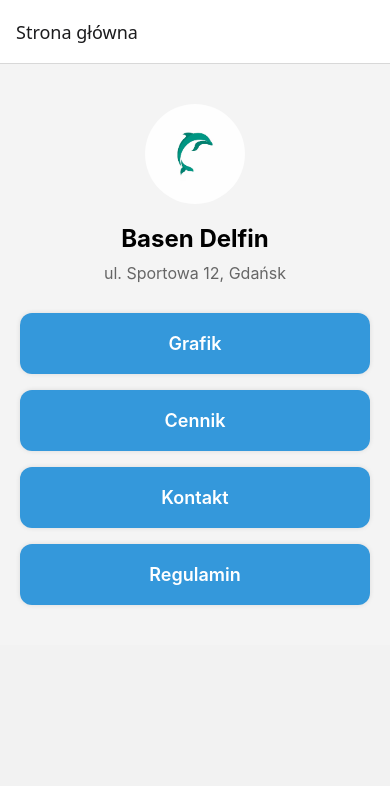
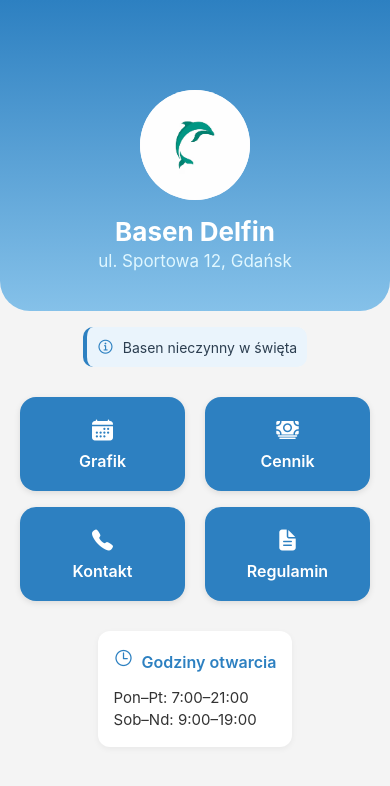
Before and after one commit to programista-nautil/SportowaPlacowkaApp, a React Native app: screen /Home in a window 390 px wide. Shown: the top 786 px of the page. Built offline with nearby package versions, Linux system fonts and the light colour scheme.

Commit message:
stylizacja ekranów

```diff
--- a/App.js
+++ b/App.js
@@ -8,17 +8,43 @@ import PricingScreen from './screens/PricingScreen'
 import ContactScreen from './screens/ContactScreen'
 import RulesScreen from './screens/RulesScreen'
 
+import GradientHeader from './components/GradientHeader'
+
 const Stack = createNativeStackNavigator()
 
 export default function App() {
 	return (
 		<NavigationContainer>
 			<Stack.Navigator initialRouteName='Home'>
-				<Stack.Screen name='Home' component={HomeScreen} options={{ title: 'Strona główna' }} />
-				<Stack.Screen name='Schedule' component={ScheduleScreen} options={{ title: 'Grafik' }} />
-				<Stack.Screen name='Pricing' component={PricingScreen} options={{ title: 'Cennik' }} />
-				<Stack.Screen name='Contact' component={ContactScreen} options={{ title: 'Kontakt' }} />
-				<Stack.Screen name='Rules' component={RulesScreen} options={{ title: 'Regulamin' }} />
+				<Stack.Screen name='Home' component={HomeScreen} options={{ headerShown: false }} />
+				<Stack.Screen
+					name='Schedule'
+					component={ScheduleScreen}
+					options={{
+						header: () => <GradientHeader title='Grafik' />,
+					}}
+				/>
+				<Stack.Screen
+					name='Pricing'
+					component={PricingScreen}
+					options={{
+						header: () => <GradientHeader title='Cennik' />,
+					}}
+				/>
+				<Stack.Screen
+					name='Contact'
+					component={ContactScreen}
+					options={{
+						header: () => <GradientHeader title='Kontakt' />,
+					}}
+				/>
+				<Stack.Screen
+					name='Rules'
+					component={RulesScreen}
+					options={{
+						header: () => <GradientHeader title='Regulamin' />,
+					}}
+				/>
 			</Stack.Navigator>
 		</NavigationContainer>
 	)
--- /dev/null
+++ b/components/GradientHeader.js
@@ -0,0 +1,44 @@
+import React from 'react'
+import { View, Text, StyleSheet, TouchableOpacity } from 'react-native'
+import { LinearGradient } from 'expo-linear-gradient'
+import { Ionicons } from '@expo/vector-icons'
+import { useNavigation, useRoute } from '@react-navigation/native'
+
+export default function GradientHeader({ title }) {
+	const navigation = useNavigation()
+	const canGoBack = navigation.canGoBack()
+
+	return (
+		<LinearGradient colors={['#2d80c1', '#85c1e9']} style={styles.header}>
+			<View style={styles.inner}>
+				{canGoBack && (
+					<TouchableOpacity onPress={() => navigation.goBack()} style={styles.backButton}>
+						<Ionicons name='arrow-back' size={24} color='#fff' />
+					</TouchableOpacity>
+				)}
+				<Text style={styles.title}>{title}</Text>
+			</View>
+		</LinearGradient>
+	)
+}
+
+const styles = StyleSheet.create({
+	header: {
+		height: 90,
+		justifyContent: 'flex-end',
+		paddingBottom: 12,
+		paddingHorizontal: 16,
+	},
+	inner: {
+		flexDirection: 'row',
+		alignItems: 'center',
+	},
+	backButton: {
+		marginRight: 10,
+	},
+	title: {
+		fontSize: 20,
+		color: '#fff',
+		fontWeight: 'bold',
+	},
+})
--- a/config/facility.js
+++ b/config/facility.js
@@ -12,6 +12,9 @@ export const FACILITY = {
 	contact: {
 		phone: '123 456 789',
 		email: 'kontakt@basendelfin.pl',
-		openingHours: 'Pon–Pt: 7:00–21:00, Sob–Nd: 9:00–19:00',
+		openingHours: [
+			{ days: 'Pon–Pt', hours: '7:00–21:00' },
+			{ days: 'Sob–Nd', hours: '9:00–19:00' },
+		],
 	},
 }
--- a/package.json
+++ b/package.json
@@ -20,7 +20,8 @@
     "react-native-safe-area-context": "5.4.0",
     "react-native-screens": "~4.10.0",
     "react-native-webview": "13.13.5",
-    "@expo/vector-icons": "^14.1.0"
+    "@expo/vector-icons": "^14.1.0",
+    "expo-linear-gradient": "~14.1.4"
   },
   "devDependencies": {
     "@babel/core": "^7.20.0"
--- a/screens/ContactScreen.js
+++ b/screens/ContactScreen.js
@@ -8,22 +8,26 @@ export default function ContactScreen() {
 
 	return (
 		<View style={styles.container}>
-			<Text style={styles.header}>Kontakt</Text>
-
 			<TouchableOpacity onPress={() => Linking.openURL(`tel:${phone}`)} style={styles.row}>
-				<Ionicons name='call' size={24} color='#3498db' style={styles.icon} />
+				<Ionicons name='call' size={22} color='#2d80c1' style={styles.icon} />
 				<Text style={styles.text}>{phone}</Text>
 			</TouchableOpacity>
 
 			<TouchableOpacity onPress={() => Linking.openURL(`mailto:${email}`)} style={styles.row}>
-				<Ionicons name='mail' size={24} color='#3498db' style={styles.icon} />
+				<Ionicons name='mail' size={22} color='#2d80c1' style={styles.icon} />
 				<Text style={styles.text}>{email}</Text>
 			</TouchableOpacity>
 
 			{openingHours && (
 				<View style={styles.row}>
-					<Ionicons name='time' size={24} color='#3498db' style={styles.icon} />
-					<Text style={styles.text}>{openingHours}</Text>
+					<Ionicons name='time' size={22} color='#2d80c1' style={styles.icon} />
+					<View style={styles.openingBlock}>
+						{openingHours.map((item, index) => (
+							<Text key={index} style={styles.text}>
+								{item.days}: {item.hours}
+							</Text>
+						))}
+					</View>
 				</View>
 			)}
 		</View>
@@ -33,22 +37,35 @@ export default function ContactScreen() {
 const styles = StyleSheet.create({
 	container: {
 		flex: 1,
-		backgroundColor: '#f4f4f4',
+		backgroundColor: '#eef6fa',
 		padding: 20,
 	},
+	sectionHeader: {
+		flexDirection: 'row',
+		alignItems: 'center',
+		backgroundColor: '#2d80c1',
+		paddingVertical: 12,
+		paddingHorizontal: 16,
+		borderRadius: 10,
+		marginBottom: 24,
+	},
 	header: {
-		fontSize: 22,
-		fontWeight: 'bold',
-		marginBottom: 30,
-		textAlign: 'center',
+		fontSize: 20,
+		fontWeight: '600',
+		color: 'white',
+		marginLeft: 10,
 	},
 	row: {
 		flexDirection: 'row',
 		alignItems: 'center',
-		marginBottom: 20,
 		backgroundColor: '#fff',
 		padding: 16,
-		borderRadius: 10,
+		borderRadius: 12,
+		marginBottom: 16,
+		shadowColor: '#000',
+		shadowOpacity: 0.05,
+		shadowRadius: 4,
+		shadowOffset: { width: 0, height: 2 },
 		elevation: 2,
 	},
 	icon: {
@@ -58,4 +75,9 @@ const styles = StyleSheet.create({
 		fontSize: 16,
 		color: '#333',
 	},
+	openingBlock: {
+		flex: 1,
+		flexDirection: 'column',
+		gap: 2,
+	},
 })
--- a/screens/HomeScreen.js
+++ b/screens/HomeScreen.js
@@ -1,78 +1,179 @@
 import React from 'react'
-import { View, Text, Image, StyleSheet, TouchableOpacity, ScrollView } from 'react-native'
+import { View, Text, Image, StyleSheet, TouchableOpacity, ScrollView, Dimensions } from 'react-native'
+import { LinearGradient } from 'expo-linear-gradient'
 import { useNavigation } from '@react-navigation/native'
 import { FACILITY } from '../config/facility'
+import { Ionicons } from '@expo/vector-icons'
 
 export default function HomeScreen() {
 	const navigation = useNavigation()
 
 	const tiles = [
-		{ label: 'Grafik', screen: 'Schedule' },
-		{ label: 'Cennik', screen: 'Pricing' },
-		{ label: 'Kontakt', screen: 'Contact' },
-		{ label: 'Regulamin', screen: 'Rules' },
+		{ label: 'Grafik', screen: 'Schedule', icon: 'calendar' },
+		{ label: 'Cennik', screen: 'Pricing', icon: 'cash' },
+		{ label: 'Kontakt', screen: 'Contact', icon: 'call' },
+		{ label: 'Regulamin', screen: 'Rules', icon: 'document-text' },
 	]
 
 	return (
 		<ScrollView contentContainerStyle={styles.container}>
-			<Image source={FACILITY.logo} style={styles.logo} />
-			<Text style={styles.title}>{FACILITY.name}</Text>
-			<Text style={styles.address}>{FACILITY.address}</Text>
+			<LinearGradient colors={['#2d80c1', '#85c1e9']} style={styles.header}>
+				<Image source={FACILITY.logo} style={styles.logo} />
+				<Text style={styles.title}>{FACILITY.name}</Text>
+				<Text style={styles.address}>{FACILITY.address}</Text>
+			</LinearGradient>
 
-			<View style={styles.tilesContainer}>
+			<View style={styles.alertBox}>
+				<View style={styles.alertContent}>
+					<Ionicons name='information-circle-outline' size={18} color='#2d80c1' style={styles.alertIcon} />
+					<Text style={styles.alertText}>Basen nieczynny w święta</Text>
+				</View>
+			</View>
+
+			<View style={styles.tilesGrid}>
 				{tiles.map((tile, index) => (
-					<TouchableOpacity key={index} style={styles.tile} onPress={() => navigation.navigate(tile.screen)}>
+					<TouchableOpacity
+						key={index}
+						style={styles.tile}
+						activeOpacity={0.8}
+						onPress={() => navigation.navigate(tile.screen)}>
+						<Ionicons name={tile.icon} size={24} color='white' style={styles.icon} />
 						<Text style={styles.tileText}>{tile.label}</Text>
 					</TouchableOpacity>
 				))}
 			</View>
+
+			{FACILITY.contact.openingHours && (
+				<View style={styles.hoursBox}>
+					<View style={styles.hoursHeaderRow}>
+						<Ionicons name='time-outline' size={20} color='#2d80c1' style={styles.icon} />
+						<Text style={styles.hoursHeader}>Godziny otwarcia</Text>
+					</View>
+
+					{FACILITY.contact.openingHours.map((item, index) => (
+						<Text key={index} style={styles.hoursText}>
+							{item.days}: {item.hours}
+						</Text>
+					))}
+				</View>
+			)}
 		</ScrollView>
 	)
 }
 
+const { width } = Dimensions.get('window')
+const tileSize = (width - 60) / 2
+
 const styles = StyleSheet.create({
 	container: {
+		backgroundColor: '#f4f4f4',
+		alignItems: 'center',
+		paddingBottom: 40,
+	},
+	header: {
+		paddingTop: 90,
+		width: '100%',
+		alignItems: 'center',
 		paddingVertical: 40,
-		paddingHorizontal: 20,
-		alignItems: 'center',
-		backgroundColor: '#f4f4f4',
+		borderBottomLeftRadius: 30,
+		borderBottomRightRadius: 30,
 	},
 	logo: {
-		width: 100,
-		height: 100,
-		resizeMode: 'contain',
-		marginBottom: 20,
-		borderRadius: 50,
-		overflow: 'hidden',
+		width: 110,
+		height: 110,
+		borderRadius: 55,
+		backgroundColor: 'white',
+		marginBottom: 16,
 	},
 	title: {
-		fontSize: 24,
+		fontSize: 26,
 		fontWeight: 'bold',
-		marginBottom: 10,
+		color: 'white',
 	},
 	address: {
-		fontSize: 16,
-		color: '#666',
-		marginBottom: 30,
-		textAlign: 'center',
+		fontSize: 17,
+		color: '#e0f7ff',
+		marginTop: 4,
 	},
-	tilesContainer: {
+	alertBox: {
+		marginTop: 16,
+		backgroundColor: '#eaf4fc',
+		padding: 10,
+		borderRadius: 10,
+		marginHorizontal: 20,
+		borderLeftWidth: 4,
+		borderLeftColor: '#2d80c1',
+	},
+	alertContent: {
+		flexDirection: 'row',
+		alignItems: 'center', // to ustawia wszystko w jednej linii pionowo
+	},
+	alertIcon: {
+		marginRight: 8,
+	},
+	alertText: {
+		color: '#2c3e50',
+		fontSize: 14,
+	},
+	tilesGrid: {
+		flexDirection: 'row',
+		flexWrap: 'wrap',
+		justifyContent: 'space-between',
+		gap: 16,
+		marginTop: 30,
+		paddingHorizontal: 20,
 		width: '100%',
-		gap: 16,
 	},
 	tile: {
-		backgroundColor: '#3498db',
+		width: tileSize,
+		backgroundColor: '#2d80c1',
 		paddingVertical: 20,
-		borderRadius: 12,
+		borderRadius: 16,
 		alignItems: 'center',
+		justifyContent: 'center',
+		elevation: 3,
 		shadowColor: '#000',
 		shadowOpacity: 0.1,
-		shadowRadius: 5,
-		elevation: 3,
+		shadowRadius: 6,
+		shadowOffset: { width: 0, height: 2 },
+	},
+	icon: {
+		marginBottom: 8,
 	},
 	tileText: {
 		color: 'white',
-		fontSize: 18,
+		fontSize: 16,
 		fontWeight: '600',
 	},
+	footer: {
+		marginTop: 40,
+	},
+	hoursBox: {
+		marginTop: 30,
+		marginHorizontal: 20,
+		backgroundColor: '#ffffff',
+		borderRadius: 12,
+		padding: 16,
+		shadowColor: '#000',
+		shadowOpacity: 0.05,
+		shadowRadius: 6,
+		shadowOffset: { width: 0, height: 2 },
+		elevation: 3,
+	},
+	hoursHeaderRow: {
+		flexDirection: 'row',
+		alignItems: 'center',
+		marginBottom: 10,
+	},
+	hoursHeader: {
+		fontSize: 16,
+		fontWeight: '600',
+		color: '#2d80c1',
+		marginLeft: 8,
+	},
+	hoursText: {
+		fontSize: 15,
+		color: '#333',
+		lineHeight: 22,
+	},
 })
--- a/screens/PricingScreen.js
+++ b/screens/PricingScreen.js
@@ -1,12 +1,12 @@
 import React from 'react'
 import { View, Text, FlatList, StyleSheet } from 'react-native'
 import { FACILITY } from '../config/facility'
+import { Ionicons } from '@expo/vector-icons'
 
 export default function PricingScreen() {
 	return (
 		<View style={styles.container}>
-			<Text style={styles.header}>Cennik</Text>
-
+			<View>
 				<FlatList
 					data={FACILITY.priceList}
 					keyExtractor={(item, index) => index.toString()}
@@ -19,24 +19,37 @@ export default function PricingScreen() {
 					contentContainerStyle={styles.list}
 				/>
 
+				<View style={styles.noteBox}>
 					<Text style={styles.note}>
-				* Bilet ulgowy przysługuje dzieciom, młodzieży uczącej się do 26. roku życia, osobom z niepełnosprawnością oraz
-				seniorom powyżej 65. roku życia.
+						* Bilet ulgowy przysługuje dzieciom, młodzieży uczącej się do 26. roku życia, osobom z niepełnosprawnością
+						oraz seniorom powyżej 65. roku życia.
 					</Text>
+				</View>
+			</View>
 		</View>
 	)
 }
 
 const styles = StyleSheet.create({
 	container: {
-		backgroundColor: '#f4f4f4',
+		flex: 1,
+		backgroundColor: '#eef6fa',
 		padding: 20,
 	},
+	sectionHeader: {
+		flexDirection: 'row',
+		alignItems: 'center',
+		backgroundColor: '#2d80c1',
+		paddingVertical: 12,
+		paddingHorizontal: 16,
+		borderRadius: 10,
+		marginBottom: 20,
+	},
 	header: {
-		fontSize: 22,
-		fontWeight: 'bold',
-		marginBottom: 20,
-		textAlign: 'center',
+		fontSize: 20,
+		fontWeight: '600',
+		color: 'white',
+		marginLeft: 10,
 	},
 	list: {
 		gap: 16,
@@ -44,28 +57,35 @@ const styles = StyleSheet.create({
 	},
 	priceRow: {
 		backgroundColor: '#ffffff',
-		padding: 16,
-		borderRadius: 10,
+		padding: 18,
+		borderRadius: 12,
 		flexDirection: 'row',
 		justifyContent: 'space-between',
 		shadowColor: '#000',
-		shadowOpacity: 0.1,
-		shadowRadius: 4,
-		elevation: 2,
+		shadowOpacity: 0.08,
+		shadowRadius: 6,
+		shadowOffset: { width: 0, height: 2 },
+		elevation: 3,
 	},
 	label: {
 		fontSize: 16,
 		fontWeight: '500',
+		color: '#333',
 	},
 	price: {
 		fontSize: 16,
-		color: '#3498db',
+		color: '#2d80c1',
 		fontWeight: 'bold',
 	},
+	noteBox: {
+		backgroundColor: '#d9ecf7',
+		padding: 12,
+		borderRadius: 10,
+		marginTop: 10,
+	},
 	note: {
-		fontSize: 14,
-		color: '#555',
-		marginTop: 10,
+		fontSize: 13,
+		color: '#1e3e58',
 		fontStyle: 'italic',
 		textAlign: 'center',
 	},
--- a/screens/RulesScreen.js
+++ b/screens/RulesScreen.js
@@ -1,12 +1,11 @@
 import React from 'react'
 import { ScrollView, Text, StyleSheet, View } from 'react-native'
+import { Ionicons } from '@expo/vector-icons'
 
 export default function RulesScreen() {
 	return (
 		<ScrollView style={styles.container}>
-			<Text style={styles.header}>Regulamin korzystania z obiektu</Text>
-
-			<View style={styles.block}>
+			<View style={styles.rulesBox}>
 				<Text style={styles.paragraph}>1. Obiekt dostępny jest wyłącznie w godzinach jego funkcjonowania.</Text>
 				<Text style={styles.paragraph}>
 					2. Każdy użytkownik zobowiązany jest do przestrzegania zasad bezpieczeństwa.
@@ -26,18 +25,34 @@ export default function RulesScreen() {
 const styles = StyleSheet.create({
 	container: {
 		flex: 1,
-		backgroundColor: '#f4f4f4',
-		paddingHorizontal: 20,
-		paddingTop: 20,
+		backgroundColor: '#eef6fa',
+		padding: 20,
+	},
+	sectionHeader: {
+		flexDirection: 'row',
+		alignItems: 'center',
+		backgroundColor: '#2d80c1',
+		paddingVertical: 12,
+		paddingHorizontal: 16,
+		borderRadius: 10,
+		marginBottom: 24,
 	},
 	header: {
-		fontSize: 22,
-		fontWeight: 'bold',
-		marginBottom: 20,
-		textAlign: 'center',
+		fontSize: 20,
+		fontWeight: '600',
+		color: 'white',
+		marginLeft: 10,
 	},
-	block: {
+	rulesBox: {
+		backgroundColor: '#ffffff',
+		padding: 16,
+		borderRadius: 12,
 		gap: 12,
+		shadowColor: '#000',
+		shadowOpacity: 0.05,
+		shadowRadius: 4,
+		shadowOffset: { width: 0, height: 2 },
+		elevation: 2,
 	},
 	paragraph: {
 		fontSize: 16,
```
Also changed, not shown: 1 other file (tests, documents, lock files or other folders). Lines whose indentation alone changed are shown as unchanged.
